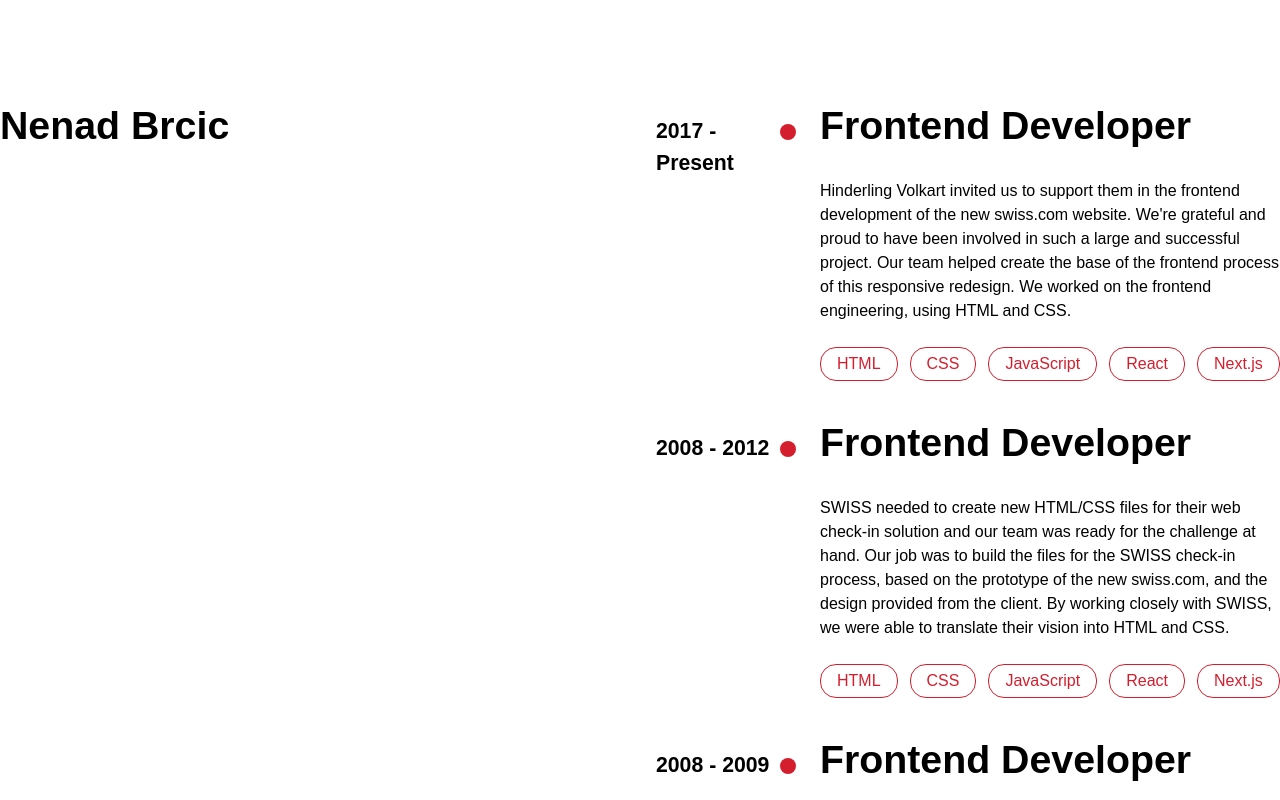
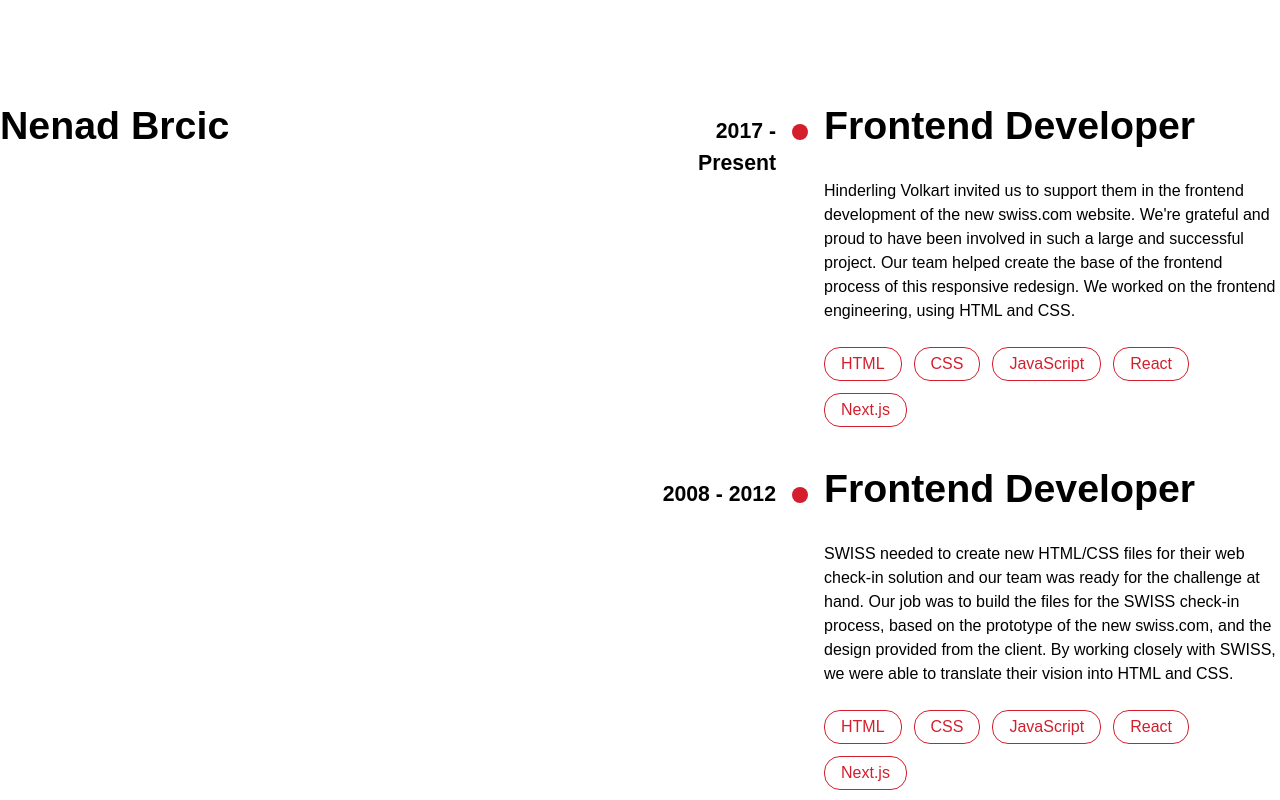
Before and after one commit to neno/portfolio, a Next.js app: page / in a window 1280 px wide. Shown: the top 800 px of the page. Built offline with nearby package versions, Linux system fonts and the light colour scheme; a web font is replaced by a local one.

Commit message:
create timeline example

```diff
--- a/src/components/ui/TimelineItem.tsx
+++ b/src/components/ui/TimelineItem.tsx
@@ -1,15 +1,17 @@
 import {TagGroup} from "@/components/ui/TagGroup";
 
 interface ExperienceItemProps {
+  from: string
+  to: string
   title: string
   description: string
   tags: string[]
 }
 export const TimelineItem = ({ from, to, title, description, tags }: ExperienceItemProps) => {
   return (
-    <article className="grid grid-cols-8 gap-8 items-start">
-      <div className="relative pt-5 col-span-2 after:absolute after:content-[''] after:block after:rounded-full after:bg-secondary after:w-4 after:h-4 after:top-7 after:-right-2">
-        <h3 className="text-xl font-bold">
+    <article className="grid grid-cols-8 gap-12 items-start">
+      <div className="relative pt-5 col-span-2 after:absolute after:content-[''] after:block after:rounded-full after:bg-secondary after:w-4 after:h-4 after:top-7 after:-right-8">
+        <h3 className="text-xl font-bold text-right">
           {from} - {to}
         </h3>
       </div>
```
